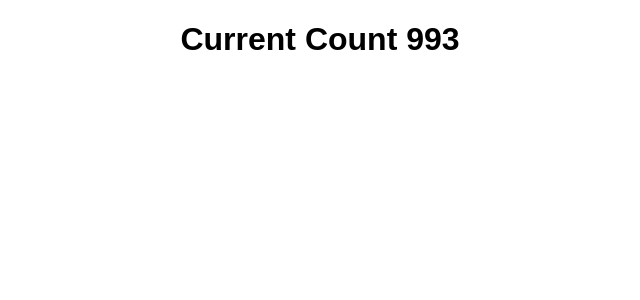
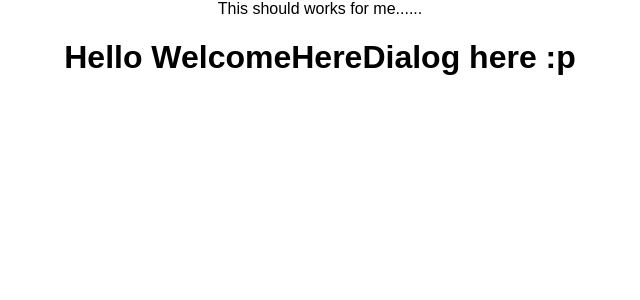
Before and after one commit to imVinayPandya/try-reactjs, a React (Create React App) app: page / in a window 1280 px wide. Shown: the top 300 px of the page, without its empty margins (320-960 px from the left). Built offline with nearby package versions, Linux system fonts and the light colour scheme.

Commit message:
Inheritance & Reusable Functions in React

```diff
--- a/src/App.js
+++ b/src/App.js
@@ -1,12 +1,13 @@
 import React, { Component } from 'react';
 // import { BrowserRouter, Switch, Route, Redirect } from 'react-router-dom';
 import './App.css';
+import WelcomeHereDialog, {AlertBox} from './learn/ParentWrapper';
 // import StaticRouteComponent from './routingComponents/StaticRouteComponent';
 // import NotFound from './routingComponents/NotFound';
 // import DynamicRouteComponent from './routingComponents/DynamicRouteComponent';
 // import PostSorting from './posts/PostSorting';
 // import LifeCycle from './learn/LifeCycle';
-import Timer from './learn/Timer';
+// import Timer from './learn/Timer';
 // import ConstLetVar from './learn/ConstLetVar';
 // import PostList from './posts/PostList';
 
@@ -54,7 +55,9 @@ class App extends Component {
         {/* <ReactMarkdownExample input={input} /> */}
         {/* <PostSorting /> */}
         {/* <LifeCycle /> */}
-        <Timer startCount='1000'/>
+        {/* <Timer startCount='1000'/> */}
+        <AlertBox alerttype="success">This should works for me......</AlertBox>
+        <WelcomeHereDialog />
       </div>
     );
   }
--- /dev/null
+++ b/src/learn/ParentWrapper.js
@@ -0,0 +1,24 @@
+import React, { Component } from 'react';
+
+// class ParentWrapper extends Component {
+//   render() {
+//     const { alertType } = this.props;
+//     const { children } = this.props;
+//     return (
+//       <div className={'alert alert-' + alertType}>{children}</div >
+//     );
+//   }
+// }
+
+function AlertBox(props) {
+  return <div className={'alert alert-' + props.alertType}>{props.children}</div>;
+}
+
+function WelcomeHereDialog() {
+  return <AlertBox alertType="danger">
+    <h1>Hello WelcomeHereDialog here :p</h1>
+  </AlertBox>;
+}
+
+export { AlertBox };
+export default WelcomeHereDialog;
```
